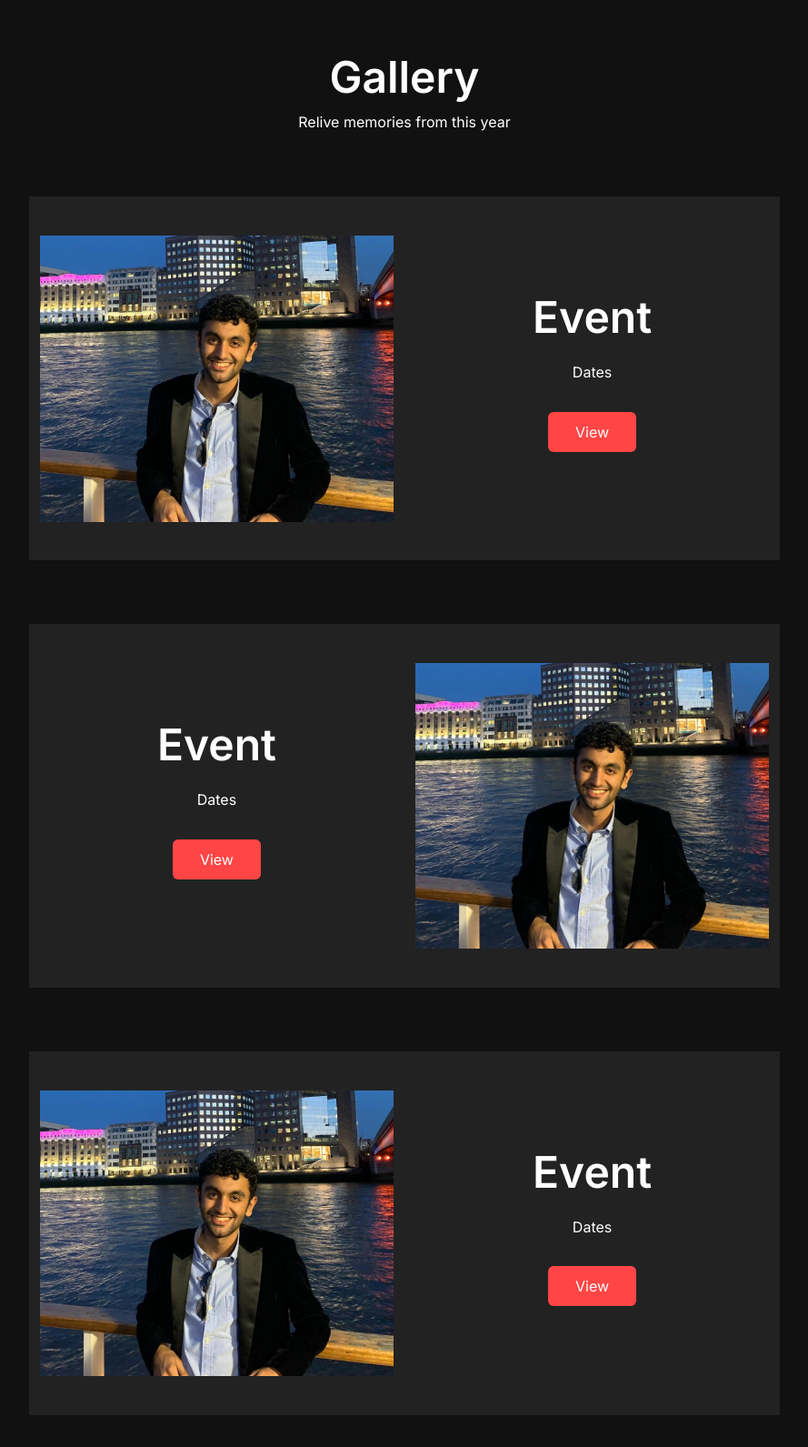
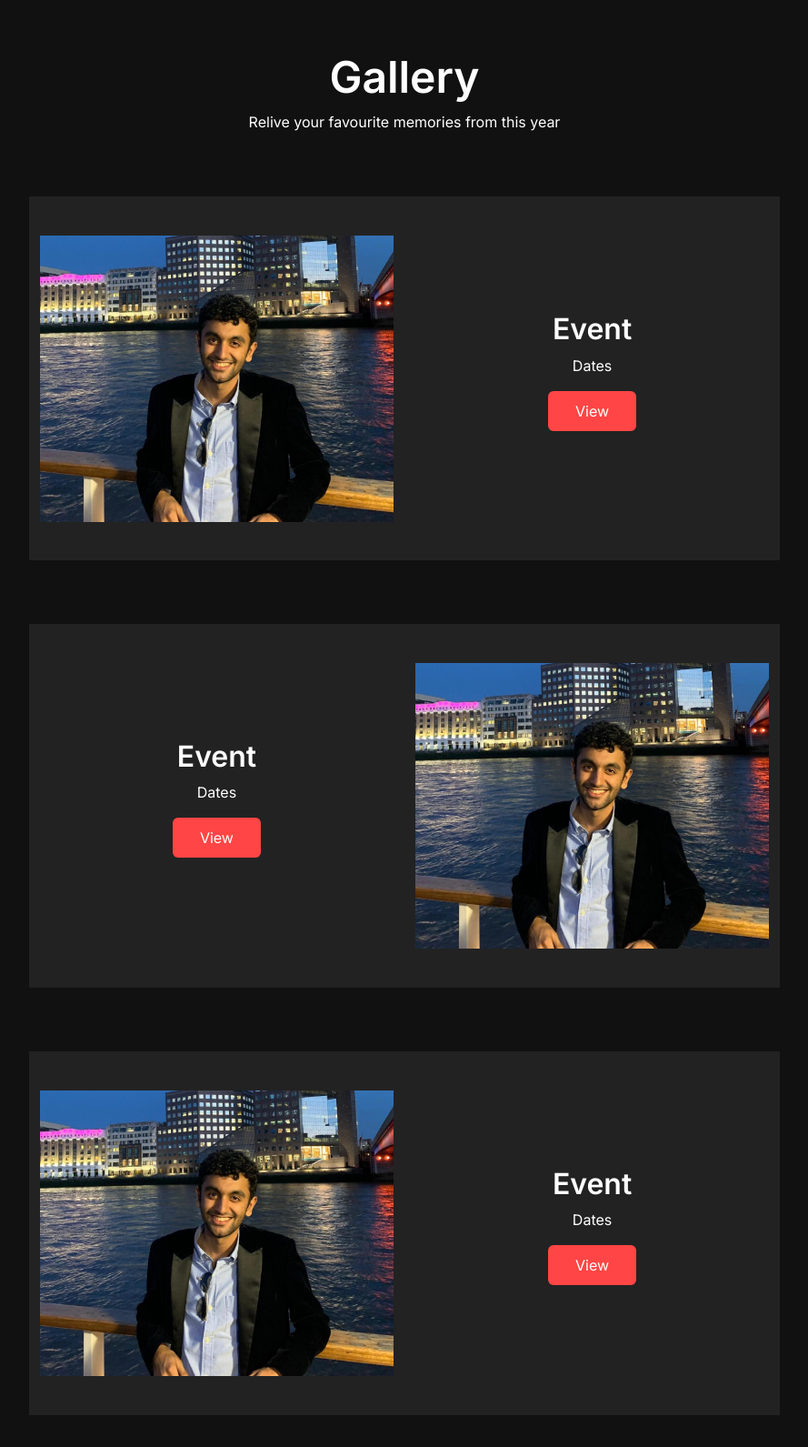
Before and after one commit to neilshaabi/warwick-asoc, a Flask app: page /gallery in a window 1280 px wide. Shown: the part 56-1647 px from the top of the page at 91% size, without its empty margins (195-1084 px from the left). Run offline with Flask 2, Linux system fonts and the light colour scheme; some libraries are stand-ins or nearby versions.

Commit message:
Neil's edits

```diff
--- a/app/routes.py
+++ b/app/routes.py
@@ -13,7 +13,6 @@ from app.utils import (
     sendEmailWithToken,
     sendContactEmail,
 )
-
 
 
 # Logs user out
@@ -279,14 +278,17 @@ def events():
 def gallery():
     return render_template("gallery.html")
 
+
 # Displays photos page
-@app.route("/photos/<event_name>/<event_date>", methods=["GET", "POST"])
-def photos(event_name,event_date):
-        eventName = str(event_name)
-        filePath = os.path.dirname(__file__) #gets the path for the directory of the current file
-        eventDate = str(event_date)
-        imageFiles = os.listdir(filePath+"/static/img/"+eventName) #gets the list of files on the directory of the path
-        return render_template("photos.html",event_name=eventName,event_date=eventDate,files=imageFiles)
+@app.route("/photos/<eventName>/<eventDate>", methods=["GET", "POST"])
+def photos(eventName, eventDate):
+
+    # Get filenames of images stored in corresponding event folder
+    filePath = os.path.dirname(__file__)
+    files = os.listdir(filePath + "/static/img/" + eventName)
+    return render_template(
+        "photos.html", event_name=eventName, event_date=eventDate, files=files
+    )
 
 
 # Displays news page
@@ -298,8 +300,12 @@ def news():
 # Displays team page
 @app.route("/team")
 def team():
-    execs = TeamMember.query.filter_by(memberType="exec").order_by(TeamMember.order).all()
-    freps = TeamMember.query.filter_by(memberType="frep").order_by(TeamMember.order).all()
+    execs = (
+        TeamMember.query.filter_by(memberType="exec").order_by(TeamMember.order).all()
+    )
+    freps = (
+        TeamMember.query.filter_by(memberType="frep").order_by(TeamMember.order).all()
+    )
     return render_template("team.html", execs=execs, freps=freps)
 
 
--- a/app/static/css/main.css
+++ b/app/static/css/main.css
@@ -309,24 +309,20 @@ input:-webkit-autofill:focus {
     height: 50vh !important;
 }
 
-/*Gallery page */
 
-#gallery-page .heading *{
-    text-align: center;
-}
+/* Gallery page */
 
 #gallery-page .gallery-container {
     position: relative;
     max-width: 70%;
 }
 
-
-#gallery-page .gallery-container .event{
+#gallery-page .gallery-container .event {
     padding: 4%;
     max-height: 30%;
 }
 
-#gallery-page .gallery-container .event .event-photos{
+#gallery-page .gallery-container .event .event-thumbnail {
     height: 50vh;
     background-color: var(--mid-grey);
 }
@@ -339,16 +335,6 @@ input:-webkit-autofill:focus {
     color: white;
     text-align: center;
     background-color: var(--mid-grey);
-}
-
-#gallery-page .gallery-container .event .event-details h1 {
-    padding-bottom: 3%;
-    display: block;
-}
-
-#gallery-page .gallery-container .event .event-details p {
-    padding-bottom: 4%;
-    display: block;
 }
 
 
--- a/app/templates/gallery.html
+++ b/app/templates/gallery.html
@@ -1,52 +1,52 @@
 {% extends "layout.html" %}
 
 {% block title %}
-    Membership
+    Gallery
 {% endblock %}
 
 {% block main %}
+
     <div id="gallery-page">
+
         <div class="page-header">
-        <h1> Gallery </h1>
-        <p>Relive memories from this year</p>
+            <h1>Gallery</h1>
+            <p>Relive your favourite memories from this year</p>
         </div>
 
             <div class="gallery-container container-fluid">
+
                 <div class="row event">
-            <div class="event-photos col-lg-6">
+                    <div class="event-thumbnail col-lg-6">
                         <img src="static/img/exec/rishi.jpeg" alt="event photo" style='height: 100%; width: 100%; object-fit: contain'>
                     </div>
                     <div class="event-details col-lg-6">
-                <h1> Event </h1>
-                <p class="Dates"> Dates </p>
-                <a href="/photos/event1/01-02-03" class="btn btn-primary"> View </a>
+                        <h2>Event</h2>
+                        <p class="subtitle">Dates</p>
+                        <a href="/photos/event1/01-02-03" class="btn btn-primary">View</a>
                     </div>
                 </div>
 
 
                 <div class="row event">
                     <div class="event-details col-lg-6">
-                <h1> Event </h1>
-                <p class="Dates"> Dates </p>
-                <a href="/photos/event2/01-02-03" class="btn btn-primary"> View </a>
+                        <h2>Event</h2>
+                        <p class="subtitle">Dates</p>
+                        <a href="/photos/event2/01-02-03" class="btn btn-primary">View</a>
                     </div>
-            <div class="event-photos col-lg-6">
+                    <div class="event-thumbnail col-lg-6">
                         <img src="static/img/exec/rishi.jpeg" alt="event photo" style='height: 100%; width: 100%; object-fit: contain'>
                     </div>
-
                 </div>
 
 
                 <div class="row event">
-            <div class="event-photos col-lg-6">
+                    <div class="event-thumbnail col-lg-6">
                         <img src="static/img/exec/rishi.jpeg" alt="event photo" style='height: 100%; width: 100%; object-fit: contain'>
-
                     </div>
                     <div class="event-details col-lg-6">
-                <h1> Event </h1>
-                <p class="Dates"> Dates </p>
-                <a href="/photos/event3/01-02-03" class="btn btn-primary"> View </a>
-
+                        <h2>Event</h2>
+                        <p class="subtitle">Dates</p>
+                        <a href="/photos/event3/01-02-03" class="btn btn-primary">View</a>
                     </div>
                 </div>
 
@@ -54,6 +54,4 @@
 
     </div>
 
-
-
 {% endblock %}
```
Also changed, not shown: app/db.py (+35 -35 lines), app/templates/photos.html (+5 -4 lines). Lines whose indentation alone changed are shown as unchanged.
